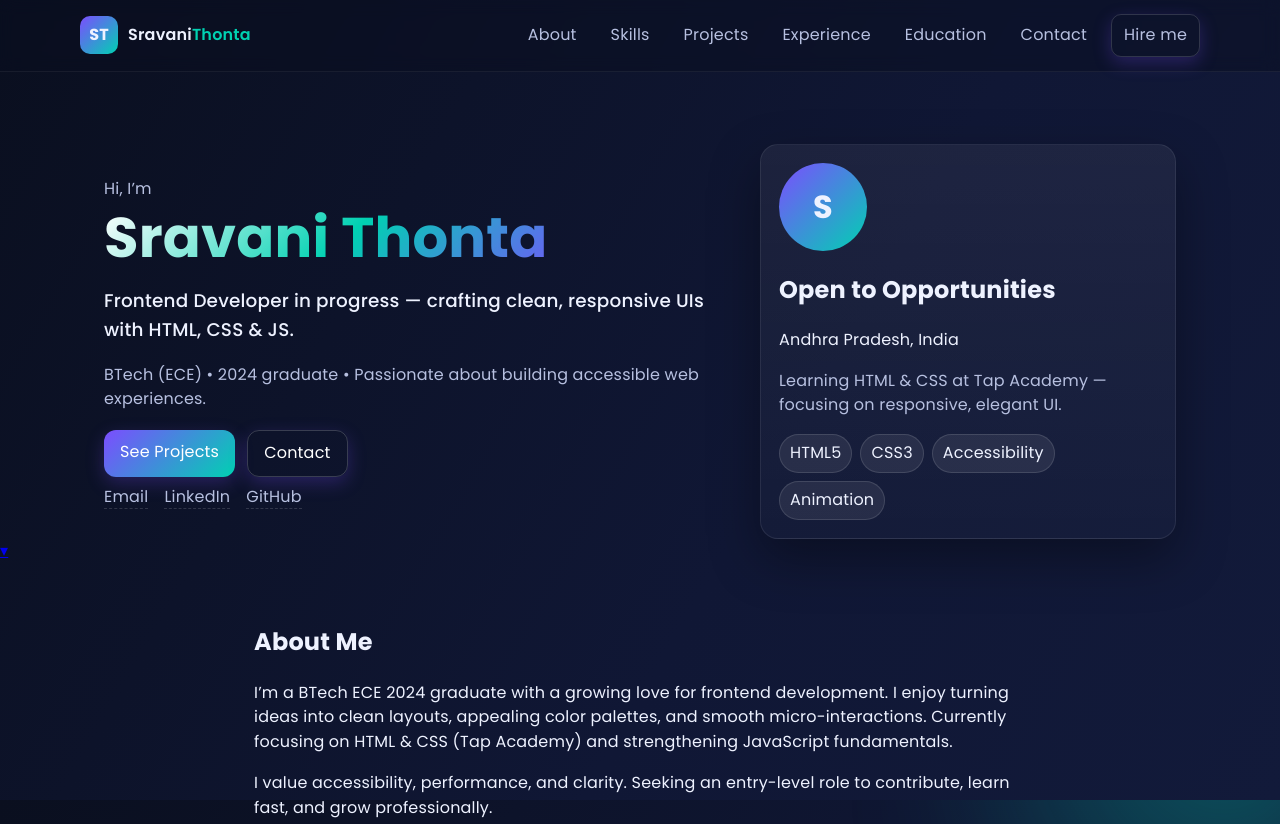
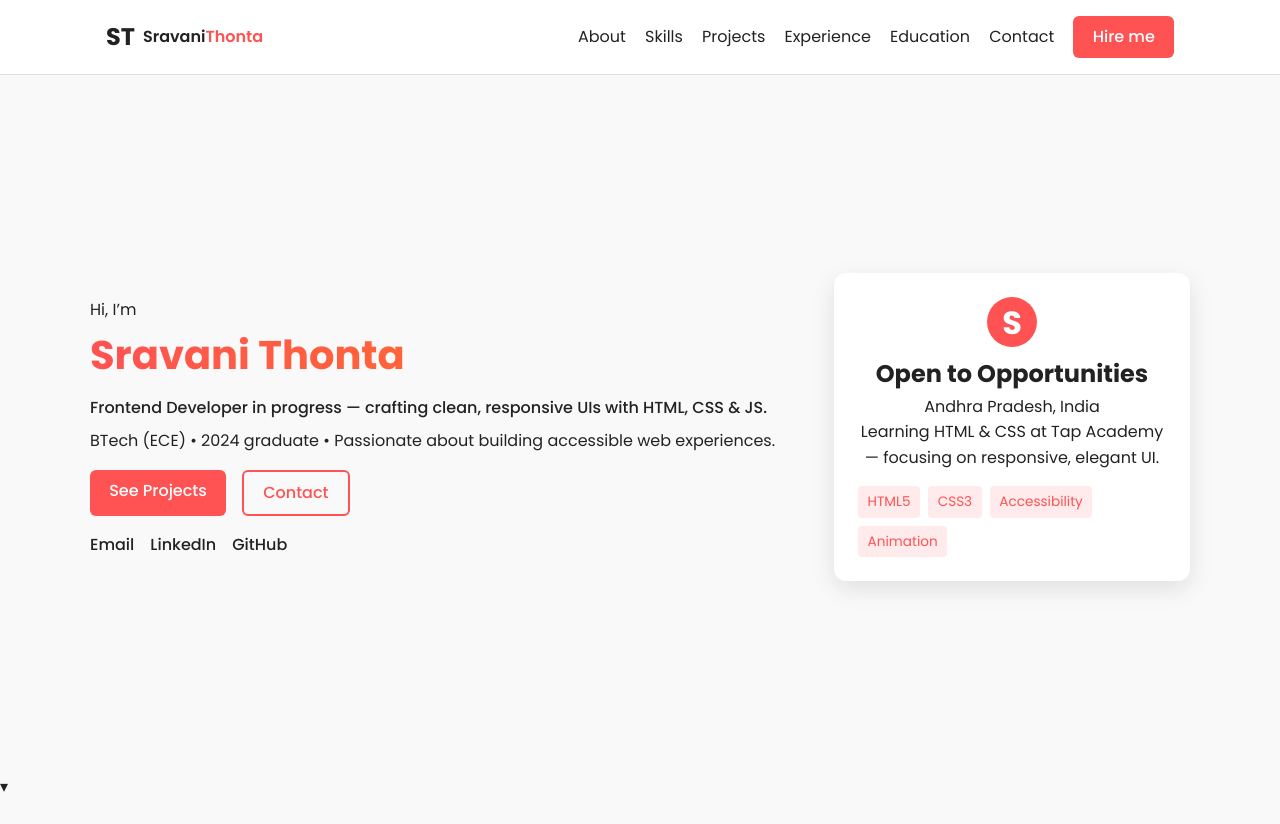
Before and after one commit to SravaniThonta/portfolio, a plain HTML site: page index.html in a window 1280 px wide. Shown: the top 824 px of the page. Drawn offline with Linux system fonts and the light colour scheme.

Commit message:
Update style.css

```diff
--- a/style.css
+++ b/style.css
@@ -1,148 +1,314 @@
-:root {
-  --bg: #0b1020;
-  --panel: #0f1630;
-  --card: #121a3a;
-  --muted: #b7c0e0;
-  --text: #eef2ff;
-  --accent: #7c4dff;
-  --accent-2: #00d1b2;
-  --accent-3: #ff6b6b;
-  --ring: rgba(124, 77, 255, .35);
-  --radius: 16px;
-  --shadow: 0 20px 50px rgba(0,0,0,.35);
-  --container: 1120px;
-  --gap: 1.25rem;
-  --font: "Poppins", system-ui, -apple-system, Segoe UI, Roboto, "Helvetica Neue", Arial;
-  --mono: "Fira Code", ui-monospace, SFMono-Regular, Menlo, Consolas, "Liberation Mono", monospace;
+/* ===== Reset & Base ===== */
+* {
+  margin: 0;
+  padding: 0;
+  box-sizing: border-box;
+}
+body {
+  font-family: 'Poppins', sans-serif;
+  color: #222;
+  line-height: 1.6;
+  background-color: #f9f9f9;
+}
+a {
+  text-decoration: none;
+  color: inherit;
+}
+ul {
+  list-style: none;
+}
+img {
+  max-width: 100%;
+  display: block;
 }
 
-* {
-  box-sizing: border-box;
+/* ===== Header ===== */
+.site-header {
+  width: 100%;
+  position: fixed;
+  top: 0;
+  left: 0;
+  background: rgba(255, 255, 255, 0.95);
+  border-bottom: 1px solid #ddd;
+  z-index: 100;
+}
+.header-inner {
+  max-width: 1100px;
+  margin: auto;
+  display: flex;
+  justify-content: space-between;
+  align-items: center;
+  padding: 1rem;
+}
+.brand {
+  display: flex;
+  align-items: center;
+  font-weight: 600;
+}
+.logo {
+  font-size: 1.5rem;
+  font-weight: bold;
+  margin-right: 0.5rem;
+}
+.brand-text .accent {
+  color: #ff5252;
+}
+.main-nav {
+  display: flex;
+  gap: 1.2rem;
+  align-items: center;
+}
+.nav-toggle {
+  display: none;
 }
 
-body, html {
-  height: 100%;
-  margin: 0;
-  font-family: var(--font);
-  background: linear-gradient(120deg, #0a0f1f 0%, #101735 60%, #121a3a 100%);
-  color: var(--text);
-  line-height: 1.55;
-  letter-spacing: .2px;
+/* ===== Hero Section ===== */
+.hero {
+  min-height: 100vh;
+  display: flex;
+  flex-direction: column;
+  justify-content: center;
+  padding-top: 80px;
+  position: relative;
+  overflow: hidden;
+}
+.hero-grid {
+  display: grid;
+  grid-template-columns: 2fr 1fr;
+  max-width: 1100px;
+  margin: auto;
+  gap: 2rem;
+  align-items: center;
+}
+.hero-copy h1 {
+  font-size: 2.5rem;
+  margin-bottom: 0.5rem;
+  background: linear-gradient(90deg, #ff5252, #ff7a18);
+  -webkit-background-clip: text;
+  -webkit-text-fill-color: transparent;
+}
+.hero-copy .tagline {
+  font-weight: 500;
+  margin-bottom: 0.5rem;
+}
+.hero-copy .cta {
+  display: flex;
+  gap: 1rem;
+  margin-top: 1rem;
+}
+.btn {
+  padding: 0.5rem 1.2rem;
+  border-radius: 6px;
+  background: #ff5252;
+  color: #fff;
+  font-weight: 500;
+  transition: 0.3s;
+}
+.btn:hover {
+  background: #ff7a18;
+}
+.btn.outline {
+  background: transparent;
+  border: 2px solid #ff5252;
+  color: #ff5252;
+}
+.btn.outline:hover {
+  background: #ff5252;
+  color: #fff;
 }
 
-/* Blobs background */
-.blob {
-  position: fixed;
-  filter: blur(60px);
-  opacity: .35;
-  z-index: -1;
-  transform: translateZ(0);
+/* ===== Social Links ===== */
+.social {
+  display: flex;
+  gap: 1rem;
+  margin-top: 1rem;
 }
-.blob-1 {
-  width: 420px; height: 420px;
-  background: radial-gradient(circle at 30% 30%, var(--accent), transparent 60%);
-  top: -80px; left: -60px;
-  animation: float 12s ease-in-out infinite;
+.social a {
+  font-weight: 500;
+  transition: 0.3s;
 }
-.blob-2 {
-  width: 520px; height: 520px;
-  background: radial-gradient(circle at 70% 70%, var(--accent-2), transparent 60%);
-  bottom: -120px; right: -100px;
-  animation: float 14s ease-in-out infinite reverse;
-}
-@keyframes float {
-  50% { transform: translateY(-12px) scale(1.02); }
+.social a:hover {
+  color: #ff5252;
 }
 
-.container { max-width: var(--container); margin: 0 auto; padding: 0 24px; }
-.container.narrow { max-width: 820px; }
+/* ===== Hero Card ===== */
+.hero-card {
+  background: #fff;
+  padding: 1.5rem;
+  border-radius: 12px;
+  box-shadow: 0 8px 24px rgba(0,0,0,0.1);
+  text-align: center;
+}
+.hero-card .avatar {
+  font-size: 2rem;
+  font-weight: bold;
+  background: #ff5252;
+  color: #fff;
+  width: 50px;
+  height: 50px;
+  display: inline-flex;
+  align-items: center;
+  justify-content: center;
+  border-radius: 50%;
+  margin-bottom: 0.5rem;
+}
+.hero-card .badges {
+  display: flex;
+  flex-wrap: wrap;
+  gap: 0.5rem;
+  margin-top: 1rem;
+}
+.hero-card .badges span {
+  background: #ffebeb;
+  color: #ff5252;
+  padding: 0.3rem 0.6rem;
+  border-radius: 4px;
+  font-size: 0.85rem;
+}
 
-/* Header & navigation */
-.site-header {
-  position: sticky;
-  top: 0;
-  z-index: 50;
-  background: rgba(10,15,31,.45);
-  backdrop-filter: blur(8px);
-  border-bottom: 1px solid rgba(255,255,255,.06);
+/* ===== Sections ===== */
+.section {
+  padding: 5rem 1rem;
 }
-.header-inner { display: flex; justify-content: space-between; align-items: center; padding: 14px 0; }
-.brand { display: flex; align-items: center; gap: 10px; text-decoration: none; color: var(--text); }
-.logo {
-  display: grid; place-items: center;
-  width: 38px; height: 38px;
-  border-radius: 10px;
-  background: linear-gradient(135deg, var(--accent), var(--accent-2));
-  font-weight: 700;
+.section.alt {
+  background: #fff;
 }
-.brand-text { font-weight: 600; }
-.brand-text .accent { color: var(--accent-2); }
-.nav-toggle { display: none; background: transparent; border: 0; color: var(--text); font-size: 22px; cursor: pointer; }
-.main-nav { display: flex; gap: 14px; align-items: center; }
-.main-nav a {
-  color: var(--muted);
-  text-decoration: none;
-  padding: 8px 10px;
-  border-radius: 10px;
+.section-title {
+  text-align: center;
+  font-size: 2rem;
+  margin-bottom: 2rem;
+  font-weight: 600;
 }
-.main-nav a:hover { color: var(--text); background: rgba(255,255,255,.06); }
-.btn {
-  display: inline-block;
-  background: linear-gradient(135deg, var(--accent), var(--accent-2));
-  color: white;
-  padding: 10px 16px;
+.lead {
+  text-align: center;
+  max-width: 700px;
+  margin: auto;
+  margin-bottom: 1.5rem;
+}
+
+/* ===== Skills ===== */
+.skills-grid {
+  display: grid;
+  grid-template-columns: repeat(auto-fit, minmax(220px, 1fr));
+  gap: 1.5rem;
+}
+.skill-card {
+  background: #fff;
   border-radius: 12px;
-  text-decoration: none;
-  box-shadow: 0 6px 18px rgba(124,77,255,.25);
-  transition: transform .15s ease, box-shadow .15s ease;
+  padding: 1.5rem;
+  box-shadow: 0 4px 12px rgba(0,0,0,0.05);
 }
-.btn:hover { transform: translateY(-2px); box-shadow: 0 10px 24px rgba(0,209,178,.25); }
-.btn.outline { background: transparent; border: 1px solid rgba(255,255,255,.18); }
-.btn.ghost { background: transparent; border: 1px solid rgba(255,255,255,.15); }
-.btn.small { padding: 8px 12px; border-radius: 10px; }
+.skill-card h3 {
+  margin-bottom: 0.8rem;
+}
+.chips {
+  display: flex;
+  flex-wrap: wrap;
+  gap: 0.5rem;
+}
+.chips span {
+  background: #f0f0f0;
+  padding: 0.3rem 0.6rem;
+  border-radius: 4px;
+  font-size: 0.85rem;
+}
 
-/* Hero Section */
-.hero { padding: 72px 0 40px; }
-.hero-grid { display: grid; grid-template-columns: 1.2fr .8fr; gap: 32px; align-items: center; }
-.hello { color: var(--muted); margin: .25rem 0; }
-.gradient-text {
-  font-size: clamp(34px, 8vw, 56px);
-  line-height: 1.1;
-  margin: .35rem 0;
-  background: linear-gradient(135deg,#fff, var(--accent-2) 40%, var(--accent) 80%);
-  -webkit-background-clip: text;
-  background-clip: text;
-  color: transparent;
+/* ===== Projects ===== */
+.projects-grid {
+  display: grid;
+  gap: 2rem;
+  grid-template-columns: repeat(auto-fit, minmax(280px, 1fr));
 }
-.tagline { font-weight: 500; font-size: 1.15rem; }
-.sub { color: var(--muted); }
-.cta { display: flex; gap: 12px; margin: 18px 0 6px; }
-.social { display: flex; gap: 16px; list-style: none; padding: 0; margin: 8px 0 0; }
-.social a { color: var(--muted); text-decoration: none; border-bottom: 1px dashed rgba(255,255,255,.15); }
-.social a:hover { color: #fff; border-bottom-color: transparent; }
+.project-card {
+  background: #fff;
+  border-radius: 12px;
+  box-shadow: 0 8px 24px rgba(0,0,0,0.08);
+  overflow: hidden;
+  display: flex;
+  flex-direction: column;
+}
+.project-media img {
+  width: 100%;
+  height: 180px;
+  object-fit: cover;
+}
+.project-body {
+  padding: 1rem;
+}
+.project-actions {
+  display: flex;
+  gap: 0.5rem;
+  margin-top: 0.5rem;
+}
 
-/* Hero card */
-.hero-card {
-  background: linear-gradient(180deg, rgba(255,255,255,.06), rgba(255,255,255,.02));
-  padding: 18px;
-  border-radius: 18px;
-  border: 1px solid rgba(255,255,255,.08);
-  box-shadow: var(--shadow);
+/* ===== Timeline ===== */
+.timeline {
+  display: flex;
+  flex-direction: column;
+  gap: 2rem;
 }
-.avatar {
-  width: 88px; height: 88px;
+.timeline-item {
+  position: relative;
+  padding-left: 1.5rem;
+}
+.timeline-item .dot {
+  width: 12px;
+  height: 12px;
+  background: #ff5252;
   border-radius: 50%;
-  display: grid; place-items: center;
-  font-weight: 700;
-  font-size: 32px;
-  margin-bottom: 10px;
-  background: linear-gradient(135deg, var(--accent), var(--accent-2));
+  position: absolute;
+  left: 0;
+  top: 5px;
 }
-.mini { color: var(--muted); }
-.badges { display: flex; flex-wrap: wrap; gap: 8px; margin-top: 10px; }
-.badges span {
-  background: rgba(255,255,255,.08);
-  padding: 6px 10px;
-  border-radius: 999px;
-  border: 1px solid rgba(255,255,255,.12);
+
+/* ===== Contact ===== */
+.contact-grid {
+  display: grid;
+  grid-template-columns: 1fr 1fr;
+  gap: 2rem;
 }
+.contact-form {
+  display: flex;
+  flex-direction: column;
+  gap: 1rem;
+}
+.contact-form label span {
+  font-weight: 500;
+  margin-bottom: 0.3rem;
+  display: block;
+}
+.contact-form input,
+.contact-form textarea {
+  width: 100%;
+  padding: 0.6rem 1rem;
+  border-radius: 6px;
+  border: 1px solid #ccc;
+}
+.contact-form button {
+  align-self: flex-start;
+}
+
+/* ===== Footer ===== */
+.site-footer {
+  text-align: center;
+  padding: 2rem 1rem;
+  background: #fff;
+  border-top: 1px solid #ddd;
+  font-size: 0.9rem;
+}
+
+/* ===== Responsive ===== */
+@media (max-width: 900px) {
+  .hero-grid {
+    grid-template-columns: 1fr;
+  }
+  .contact-grid {
+    grid-template-columns: 1fr;
+  }
+  .main-nav {
+    display: none;
+  }
+  .nav-toggle {
+    display: inline-block;
+  }
+}
```
